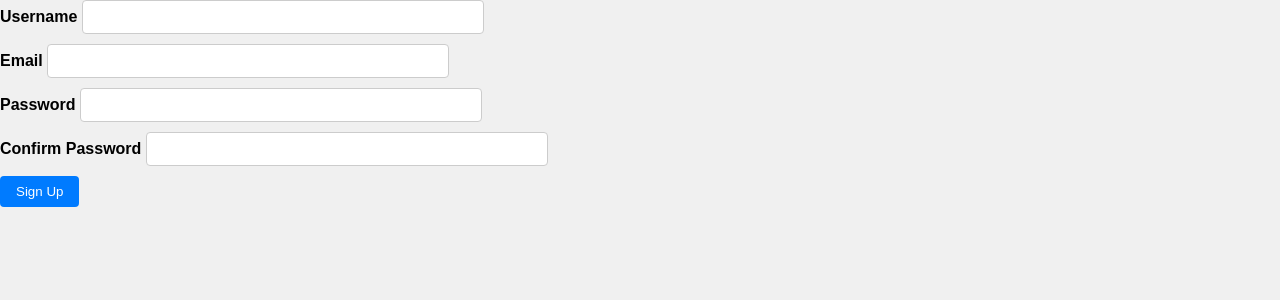
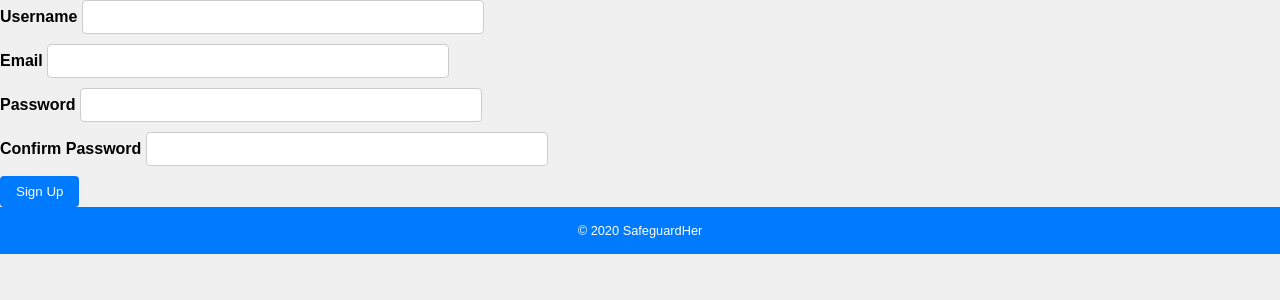
Before and after one commit to debajitadhikary/SafeGuardHer-, a Flask app: template app/templates/register.html in a window 1280 px wide. Shown: the part 137-437 px from the top of the page. Run offline with Flask 3, Linux system fonts and the light colour scheme; tables that the repository leaves empty hold one stand-in row (values such as "Sample post"); the template is opened without the code that fills it: values that come from a table or form of the project are taken from there, most other values are stand-ins (such as "Sample title", 1, 10 or a date in 2020).

Commit message:
updation

```diff
--- a/app/templates/register.html
+++ b/app/templates/register.html
@@ -45,7 +45,9 @@
             {{ form.submit(class="btn btn-primary") }}
         </div>
     </form>
-
+    <footer>
+        <p>&copy; {{ current_year }} SafeguardHer</p>
+    </footer>
 
 
 </body>
```
